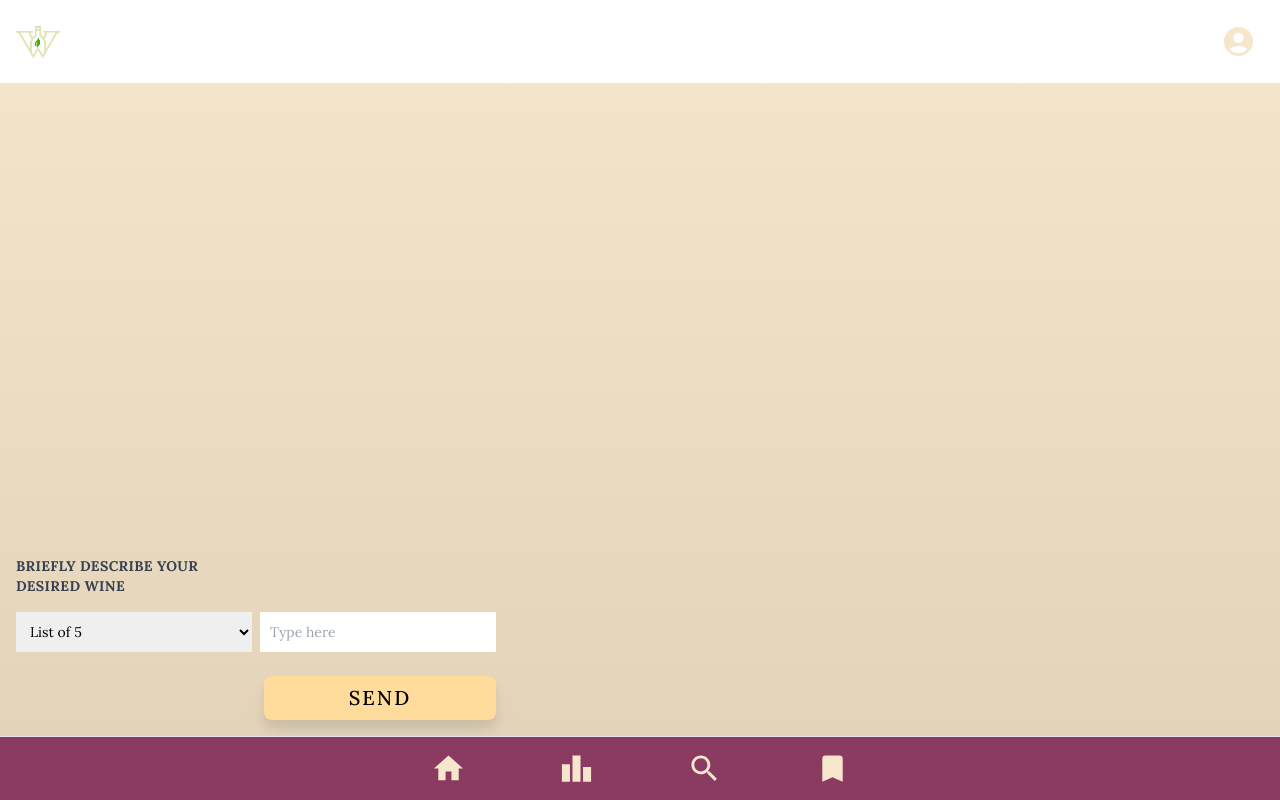
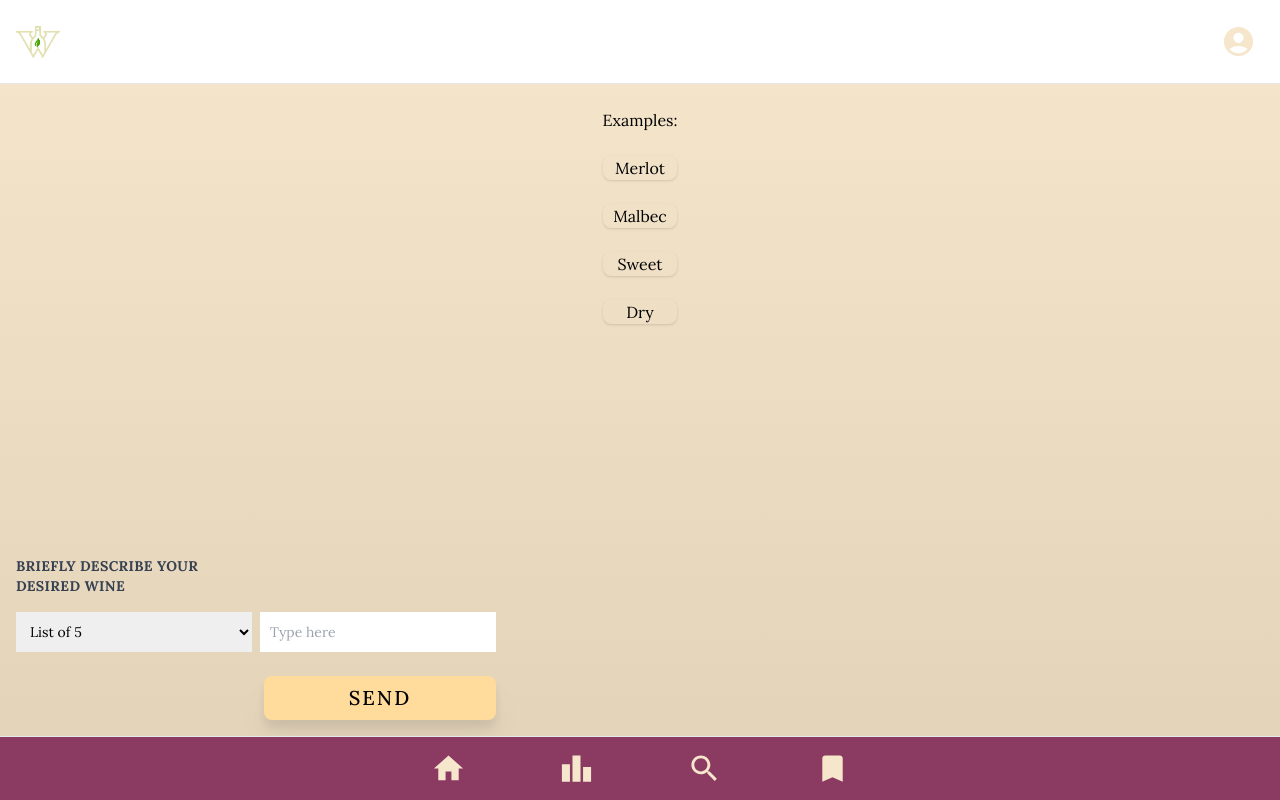
Before and after one commit to erictatchell/WineWhisperer, a Next.js app: page /main/home in a window 1280 px wide. Built offline with nearby package versions, Linux system fonts and the light colour scheme.

Commit message:
Added the pre-set filters to home page

```diff
--- a/pages/main/home.tsx
+++ b/pages/main/home.tsx
@@ -87,6 +87,21 @@ export default function Home() {
   return (
     <div className="mt-6">
       <div className="grid justify-center">
+      <div className='grid justify-center mb-6'>
+          <h1>Examples:</h1>
+        </div>
+        <div className="grid max-w-sm ml- mr- mb-6 border-brendan rounded-lg shadow dark:bg-brendan/90 dark:border-gray-700 sm:max-w-full">
+          <button onClick={() => {setDescription('Merlot'); handleSubmit; }} onChange={handleDescriptionChange} className="grid justify-center">Merlot</button>
+        </div>
+        <div className="grid max-w-sm ml- mr- mb-6 border-brendan rounded-lg shadow dark:bg-brendan/90 dark:border-gray-700 sm:max-w-full">
+          <button onClick={() => {setDescription('Malbec'); handleSubmit; }} onChange={handleDescriptionChange} className="grid justify-center">Malbec</button>
+        </div>
+        <div className="grid max-w-sm ml- mr- mb-6 border-brendan rounded-lg shadow dark:bg-brendan/90 dark:border-gray-700 sm:max-w-full">
+          <button onClick={() => {setDescription('Sweet'); handleSubmit; }} onChange={handleDescriptionChange} className="grid justify-center">Sweet</button>
+        </div>
+        <div className="grid max-w-sm ml- mr- mb-6 border-brendan rounded-lg shadow dark:bg-brendan/90 dark:border-gray-700 sm:max-w-full">
+          <button onClick={() => {setDescription('Dry'); handleSubmit; }} onChange={handleDescriptionChange} className="grid justify-center">Dry</button>
+        </div>
         {/* Mapping over the wines array and creating a card for each wine */}
         {wines.map((wine: Wine, index: number) => (
           <div key={index} className="grid max-w-sm ml-6 mr-6 mb-6 border-brendan rounded-lg shadow dark:bg-brendan/90 dark:border-gray-700 sm:max-w-full">
```
